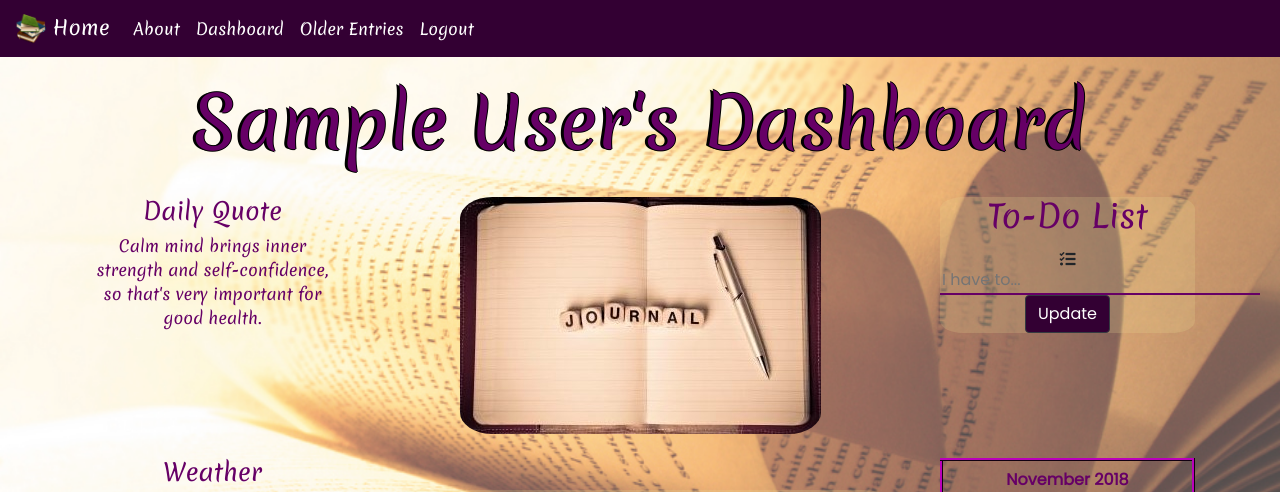
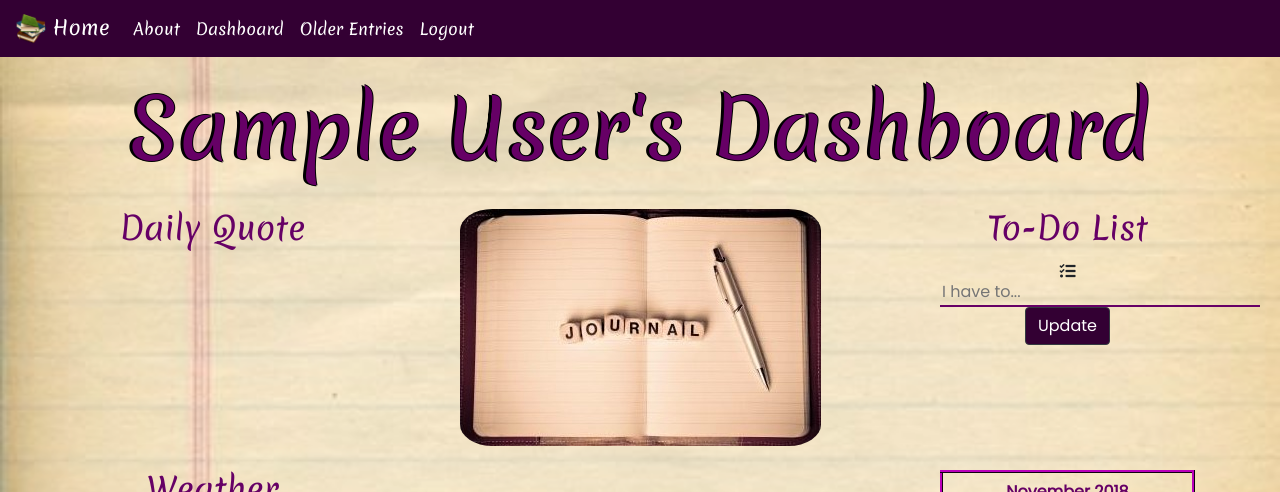
Before and after one commit to Krysioly/Project-web-app, a Flask app: page /dashboard in a window 1280 px wide. Shown: the top 492 px of the page. Run offline with Flask 2, Linux system fonts and the light colour scheme; the visitor is signed in with stand-in values (Sample User, id 1); data comes from the database, SQL or seed files in the repository; data that the repository does not hold is empty; some libraries are stand-ins or nearby versions.

Commit message:
readable background

```diff
--- a/server.py
+++ b/server.py
@@ -324,7 +324,7 @@
     """get data for qoute api """
 
     responseQ = requests.get("http://quotes.rest/qod", {"Accept": "application/json"})
-    if responseQ == '200':
+    if responseQ.status_code == 200:
         quote_info = responseQ.json()
         quote = quote_info["contents"]["quotes"][0]["quote"]
     else:
--- a/static/css/style.css
+++ b/static/css/style.css
@@ -72,12 +72,19 @@
 }
 .title {
     text-shadow: -3px 0 black, 0 1px black, 1px 0 black, 0 -1px black;
-    font-size: 70px;
+    font-size: 80px;
 }
-input[type=text], input[type=textarea] {
+input[type=text] {
     background: transparent;
     border: none;
     border-bottom: 2px solid #660066;
+}
+.entryform {
+    background: transparent;
+    border: none;
+    border-bottom: 2px solid #660066;
+    background-image: url(/static/img/paper.png)
+    opacity:.5;
 }
 /*::placeholder {
     color: white;
--- a/templates/dashboard.html
+++ b/templates/dashboard.html
@@ -5,7 +5,7 @@
 {% endblock %}
 
 {% block body %}
-<img class="backimg" src="static/img/heartbook.jpg" border="0" style="opacity: .7;">
+<img class="backimg" src="static/img/linedpaper.jpg" border="0" style="opacity: .7;">
 <div class="center">
     <br>
     <h1 class="title">{{user.name}}'s Dashboard</h1>
@@ -18,7 +18,7 @@
         <div class="col-3">
             <!-- Quote -->
                 <div style="font-family: 'Merienda', cursive;color:#660066">
-                    <h4>Daily Quote</h4>
+                    <h2>Daily Quote</h2>
                     <p>{{ quote }}</p>
                 </div>
         </div>
@@ -29,7 +29,7 @@
 
         <div class="col-3">
             <!-- Todo List -->
-            <div class="center layer">
+            <div class="center">
                 <h2>To-Do List</h2>
                 <ul id ="todoList">
                 {% for todo in todo_list %}
@@ -51,8 +51,8 @@
         <div class="col-3">
             <!-- Weather -->
                 <div class="center" style="color: #660066;font-family: 'Merienda', cursive;">
-                    <h4>Weather</h4>
-                    <h5>{{ weathers["main"] }}</h5>
+                    <h2>Weather</h2>
+                    <h4>{{ weathers["main"] }}</h4>
                     <img src="{{ img_src }}" id="weather-icon">
                     <p><b>Tempurature:</b><br>
                     Current: {{ weathers["temp"] }}F<br>
@@ -64,14 +64,14 @@
         <div class="col-6 center">
             <!-- Entry -->
             <br>
-            <div class="layer">
+            <div>
                 <h3><div id="finishedTitle"></div></h3>
                 <div id="finishedText" class="entry"></div>
                 <div id= "entry-div">
                     <h2>Write your memoir: <i class="far fa-edit"></i></h2>
                     <form method="POST" id= "entry-form">
-                        <input type="text" class="form-control" id="title" placeholder="Memoir title"><br>
-                        <textarea class="form-control" id="text" rows="5" cols="40" style="background: transparent;border: none;border-bottom: 2px solid #660066" placeholder="My day is going..."></textarea><br>
+                        <input type="text" class="entryform" id="title" placeholder="Memoir title"><br>
+                        <textarea class="entryform" id="text" rows="5" cols="40" placeholder="My day is going..."></textarea><br>
                         <input type="submit" id = "publish" value="Publish" class="btn btn-dark" style="background-color: #330033;">
                     </form>
                 </div>
```
Also changed, not shown: static/img/linedpaper.jpg (added), static/img/obook.jpg (added), static/img/oldbook.jpg (added), static/img/openbook.jpg (added), static/img/paper.png (added), 2 other files.
